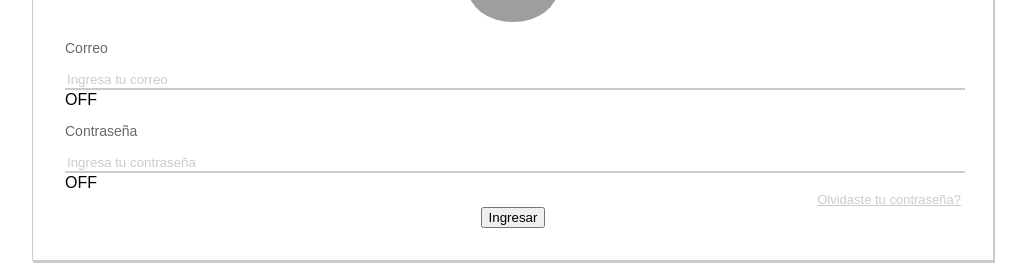
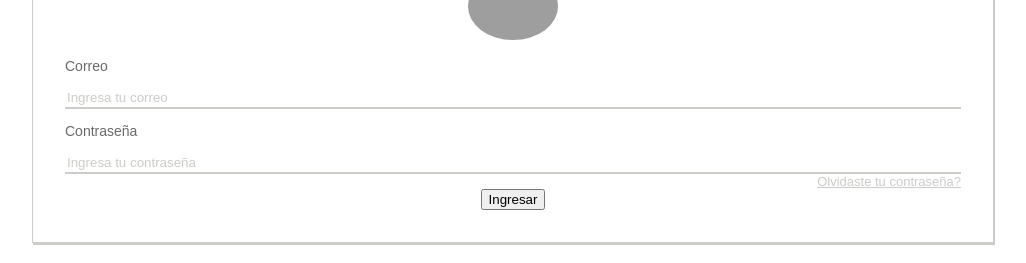
Before and after one commit to Danny0001/Textfield, a React (Create React App) app in the folder textfield/: page / in a window 1280 px wide. Shown: the part 309-572 px from the top of the page, without its empty margins (127-1153 px from the left). Built offline with nearby package versions, Linux system fonts and the light colour scheme; grey boxes are pictures that could not be loaded.

Commit message:
Avance en la animacion

```diff
--- a/textfield/src/css/App.css
+++ b/textfield/src/css/App.css
@@ -32,10 +32,11 @@ body {
   margin-top: 1px;
   margin-bottom: 1px;
   border: 0 0 0.5px 0;
-  border-bottom-color: #cccbc8;
+  /*border-bottom-color: #cccbc8;*/
   border-top: none;
   border-left: none;
   border-right: none;
+  border-bottom: none;
 }
 
 .CampoDeTexto .tag {
@@ -65,12 +66,12 @@ border: 0 0 0.5px 0;
 border-top: none;
 border-left: none;
 border-right: none;
-border-bottom-color:blue;
+/*border-bottom-color:blue;*/
 outline: none;
 }
 
 
-@keyframes deslizar {
+@keyframes expandir {
   from {
     position: relative;
     margin-left: 50%;
@@ -83,16 +84,48 @@ outline: none;
   }
 }
 
-#LineaInferior {
+@keyframes contraer {
+  from {
+    position: relative;
+    margin-left: 0%;
+    width: 100%;
+    visibility: visible;
+  }
+  to {
+    position: relative;
+    margin-left: 50%;
+    width: 0%;
+    visibility: visible;
+  }
+}
+
+#LineaInferior_onFocus {
   display: block;
   background: blue;
   width: 100%;
   height: 2px;
+  margin-top: -2px;
   animation-duration: 3s;
-  animation-name: deslizar;
+  animation-name: expandir;
 }
 
+#LineaInferior_onBlur {
+  display: block;
+  background: blue;
+  width: 100%;
+  height: 2px;
+  margin-top: -2px;
+  animation-duration: 3s;
+  animation-name: contraer;
+  visibility: hidden;
+}
 
+#Linea_base {
+  display: block;
+  background: #cccbc8;
+  width: 100%;
+  height: 2px;
+}
 /*input:invalid {
   border: 0 0 0.5px 0;
   border-top: none;
--- a/textfield/src/js/Components/CampoDeTexto.js
+++ b/textfield/src/js/Components/CampoDeTexto.js
@@ -18,14 +18,14 @@ handleClick(){
     !prevState.isToogleOn
   }))
 }
-  onFocus(){
+/*  onFocus(){
     console.log("OnFocus");
   }
 
   onBlur(){
     console.log("OnBlur");
   }
-
+*/
   render(){
     const {  Types, Names, PlaceHolders, value, Patterns, onChange } = this.props
 
@@ -38,7 +38,14 @@ handleClick(){
           onFocus={this.onFocus}
           onBlur={this.onBlur}
           ></input>
-          {this.state.isToogleOn ? "ON" : "OFF"}
+          <div id="Linea_base"></div>
+          {this.state.isToogleOn ?
+            (
+              <div id="LineaInferior_onFocus"/>
+            ):(
+              <div id="LineaInferior_onBlur"/>
+            )
+          }
       </div>
     );
   }
--- a/textfield/src/js/Components/LineaInferior.js
+++ b/textfield/src/js/Components/LineaInferior.js
@@ -5,7 +5,7 @@ class LineaInferior extends Component
   render(){
     return(
       <div className="LineaInferior">
-          <div id="LineaInferior"></div>
+          <div></div>
       </div>
     );
   }
```
